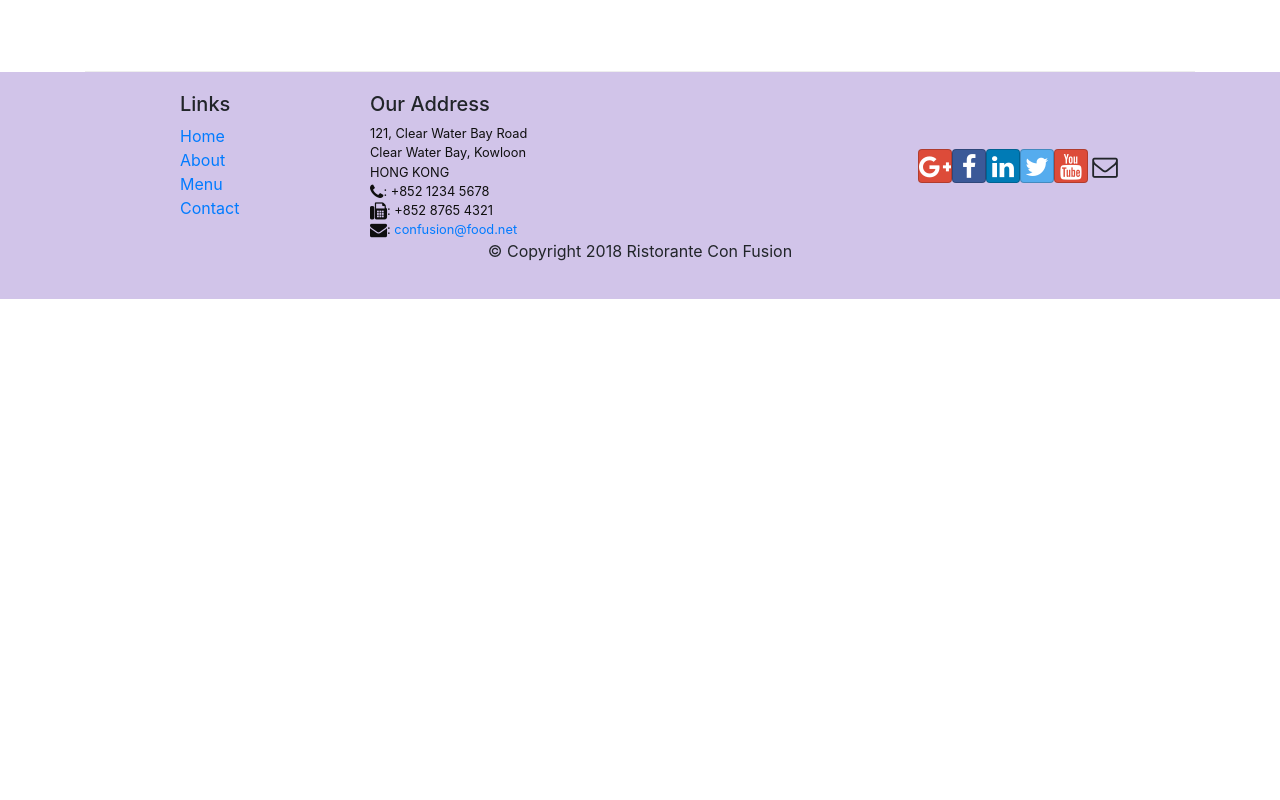
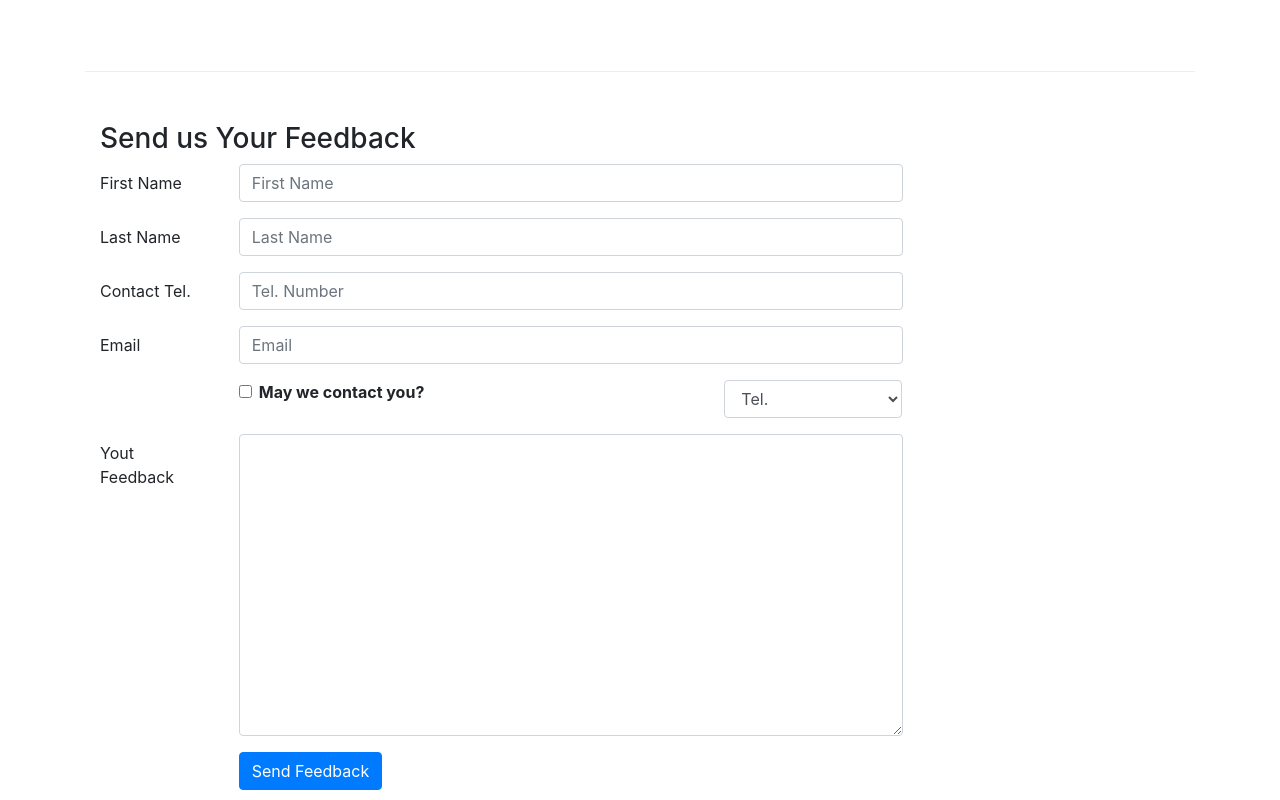
Before and after one commit to JakubWrzesniak/ReactConfusion, a React (Create React App) app: page /contactus in a window 1280 px wide. Shown: the part 800-1600 px from the top of the page. Before the commit the page ends 1099 px from the top, so only its background shows below. Built offline with nearby package versions, Linux system fonts and the light colour scheme.

Commit message:
Controlled forms

```diff
--- a/src/components/ConctactComponent.js
+++ b/src/components/ConctactComponent.js
@@ -1,8 +1,44 @@
-import React from'react';
-import {Breadcrumb, BreadcrumbItem} from 'reactstrap';
+import React,{Component} from'react';
+import {Breadcrumb, BreadcrumbItem,Button, Form, FormGroup, Label, Input, Col} from 'reactstrap';
 import {Link} from 'react-router-dom';
 
-function Concact(props){
+class Contact extends Component{
+
+    constructor(props){
+        super(props);
+
+        this.state ={
+            firstname: '',
+            lastname:'',
+            telnum: '',
+            email: '',
+            agree: false,
+            contactType: 'Tel.',
+            message:''
+        }
+        this.handleSubmit = this.handleSubmit.bind(this);
+        this.handleInputChange = this.handleInputChange.bind(this);
+
+    }
+
+    handleInputChange(event) {
+        const target = event.target;
+        const value = target.type === 'checkbox' ? target.checked : target.value;
+        const name = target.name;
+
+        this.setState({
+            [name]: value
+        });
+
+    }
+
+    handleSubmit(event){
+        console.log("Current State is: " + JSON.stringify(this.state));
+        alert("Current State is: " + JSON.stringify(this.state));
+        event.preventDefault();
+    }
+
+    render(){
         return(
             <div className="container">
                  <div className="row">
@@ -41,8 +77,83 @@ function Concact(props){
                         </div>
                     </div>
                 </div>
+                <div className="row row-content">
+                    <div className="col-12">
+                        <h3>Send us Your Feedback</h3>
+                    </div>
+                    <div className="col-12 col-md-9">
+                        <Form onSubmit={this.handleSubmit}>
+                            <FormGroup row>
+                                <Label htmlFor="firstname" md={2}>First Name</Label>
+                                <Col md={10}>
+                                    <Input type="text" id="firstname" name="firstname"
+                                        placeholder="First Name" value={this.state.firstname}
+                                        onChange={this.handleInputChange}/>
+                                </Col>
+                            </FormGroup>
+                            <FormGroup row>
+                                <Label htmlFor="lastname" md={2}>Last Name</Label>
+                                <Col md={10}>
+                                    <Input type="text" id="lastname" name="lastname"
+                                        placeholder="Last Name" value={this.state.lastname}
+                                        onChange={this.handleInputChange}/>
+                                </Col>
+                            </FormGroup>
+                            <FormGroup row>
+                                <Label htmlFor="telnum" md={2}>Contact Tel.</Label>
+                                <Col md={10}>
+                                    <Input type="tel" id="telnum" name="telnum"
+                                        placeholder="Tel. Number" value={this.state.telnum}
+                                        onChange={this.handleInputChange}/>
+                                </Col>
+                            </FormGroup>
+                            <FormGroup row>
+                                <Label htmlFor="email" md={2}>Email</Label>
+                                <Col md={10}>
+                                    <Input type="email" id="email" name="email"
+                                        placeholder="Email" value={this.state.email}
+                                        onChange={this.handleInputChange}/>
+                                </Col>
+                            </FormGroup>
+                            <FormGroup row>
+                                <Col md={{size: 6, offset: 2}}>
+                                    <FormGroup check>
+                                        <Label check>
+                                            <Input type="checkbox" name="agree" checked={this.props.agree}
+                                            onChange={this.handleInputChange}/>
+                                            {' '}<strong>May we contact you?</strong>
+                                        </Label>
+                                    </FormGroup>
+                                </Col>
+                                <Col md={{size: 3, offset: 1}}>
+                                    <Input type="select" name="contactType" value={this.state.contactType} onChange={this.handleInputChange}>
+                                        <option>Tel.</option>
+                                        <option>Email</option>
+                                    </Input>
+                                </Col>
+
+                            </FormGroup>
+                            <FormGroup row>
+                                <Label htmlFor="feedback" md={2}>Yout Feedback</Label>
+                                <Col md={10}>
+                                    <Input type="textarea" id="message" name="message"
+                                        rows="12" value={this.state.message} onChange={this.handleInputChange}/>
+                                </Col>
+                            </FormGroup>
+                            <FormGroup row>
+                                <Col md={{size:10,offset:2}}>
+                                    <Button type="submit" color="primary">
+                                        Send Feedback
+                                    </Button>
+                                </Col>
+                            </FormGroup>
+                        </Form>
+                    </div>
+                </div>
             </div>
         );
     }
 
-export default Concact;
+}
+
+export default Contact;
```
Lines whose indentation alone changed are shown as unchanged.
